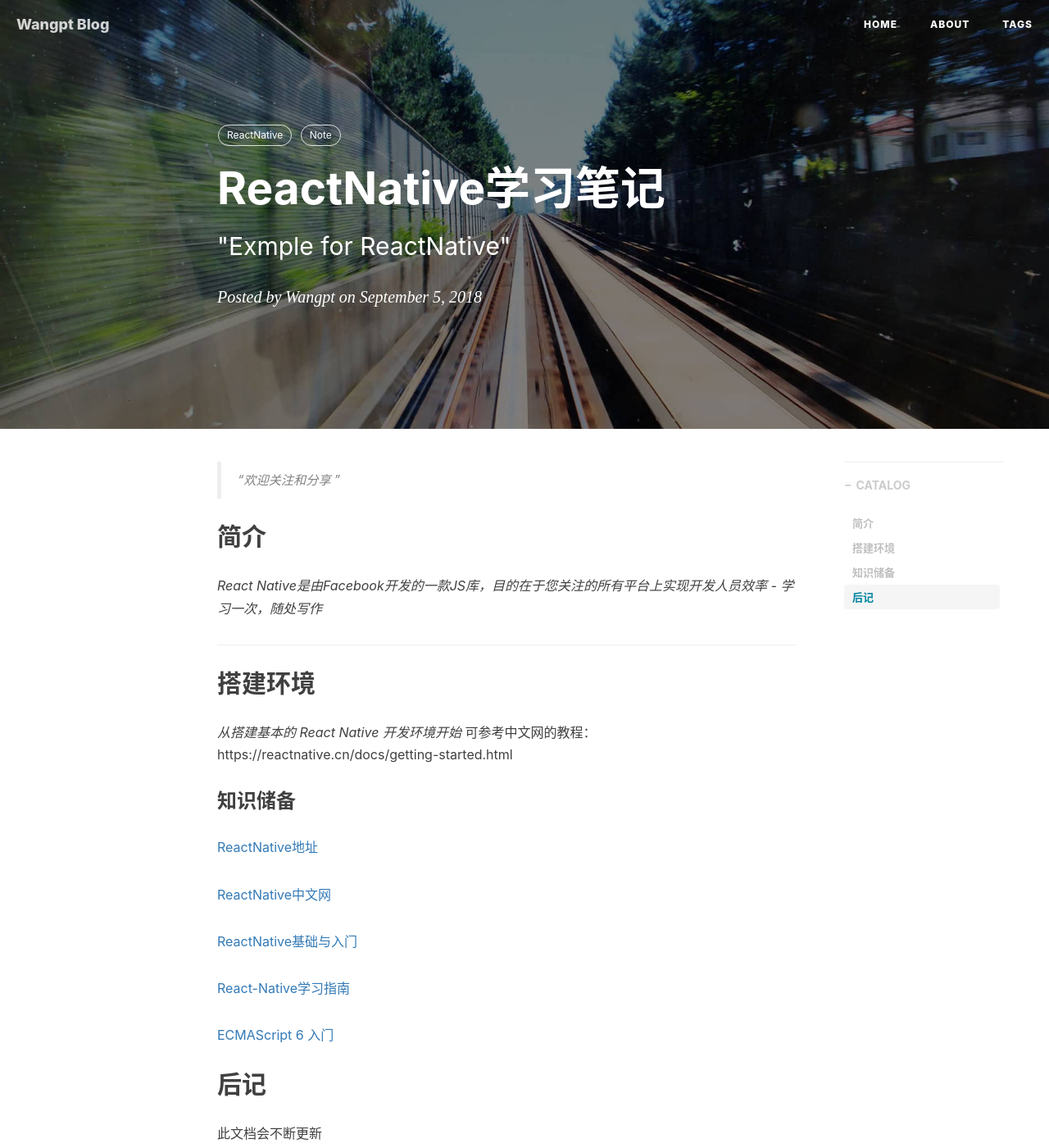
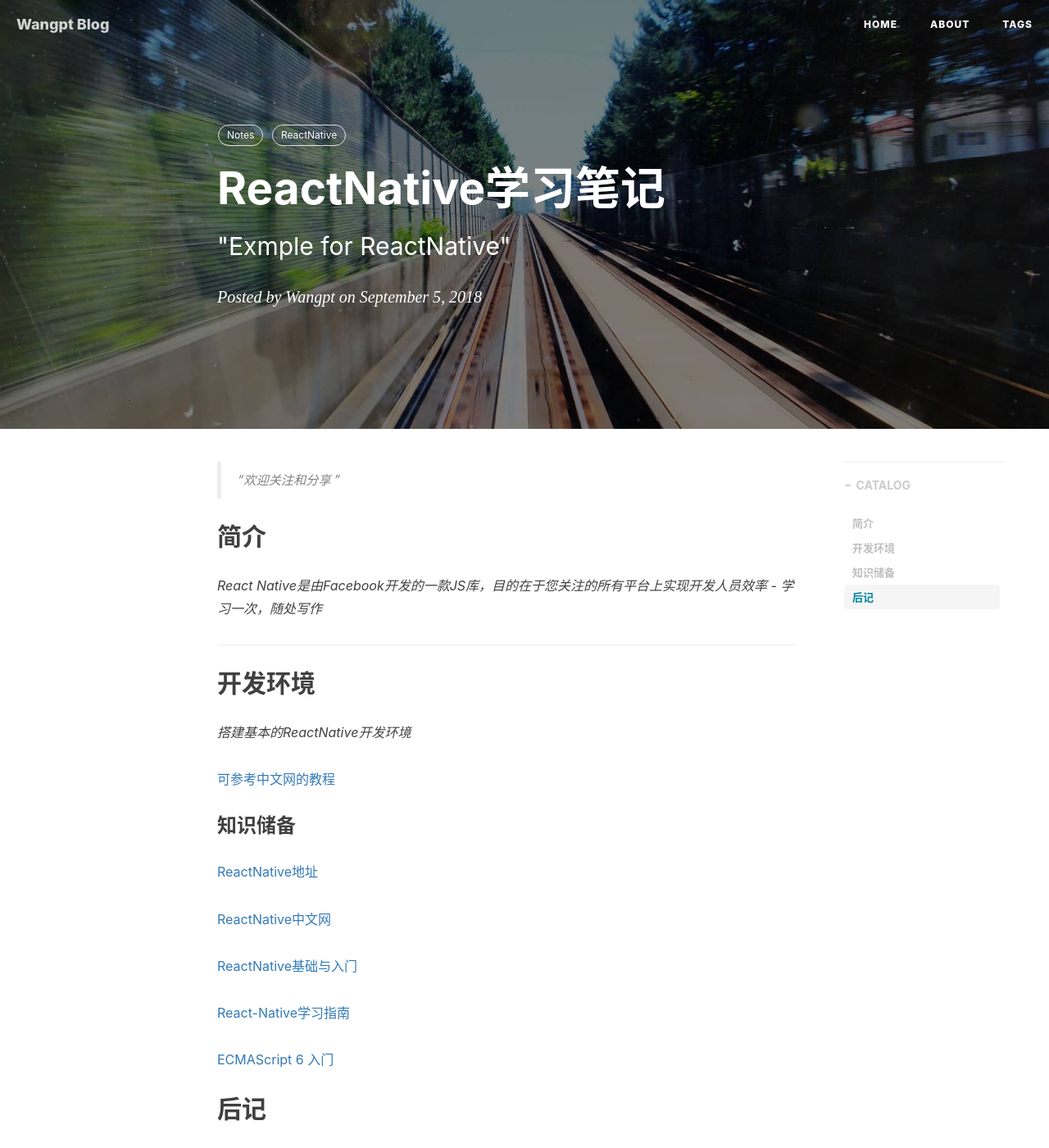
Before and after one commit to wangpt/wangpt.github.io, a Jekyll site: the page built from _posts/2018-09-05-reactnative-note.markdown, in a window 1280 px wide and 1400 px high. Shown: the whole window at 82% size. Built offline with Jekyll 4.4.1, drawn with Linux system fonts in a browser that asks for light colours; nearby versions of some CDN libraries; comment, search, counter and statistics services are not loaded.

Commit message:
change note

```diff
--- a/_posts/2018-09-05-reactnative-note.markdown
+++ b/_posts/2018-09-05-reactnative-note.markdown
@@ -7,8 +7,8 @@ author:     "Wangpt"
 header-img: "img/post-bg-2015.jpg"
 catalog: true
 tags:
+    - Notes
     - ReactNative
-    - Note
 
 ---
 
@@ -20,10 +20,13 @@ tags:
 
 ---
 
-## 搭建环境
-*从搭建基本的 React Native 开发环境开始*
-可参考中文网的教程：https://reactnative.cn/docs/getting-started.html
+## 开发环境
+*搭建基本的ReactNative开发环境*
+
+[可参考中文网的教程](https://reactnative.cn/docs/getting-started.html)
+
 ### 知识储备
+
 [ReactNative地址](https://github.com/facebook/react-native)
 
 [ReactNative中文网](https://reactnative.cn/)
@@ -34,8 +37,6 @@ tags:
 
 [ECMAScript 6 入门](http://es6.ruanyifeng.com/)
 
-
-
 ## 后记
 
 此文档会不断更新
```
